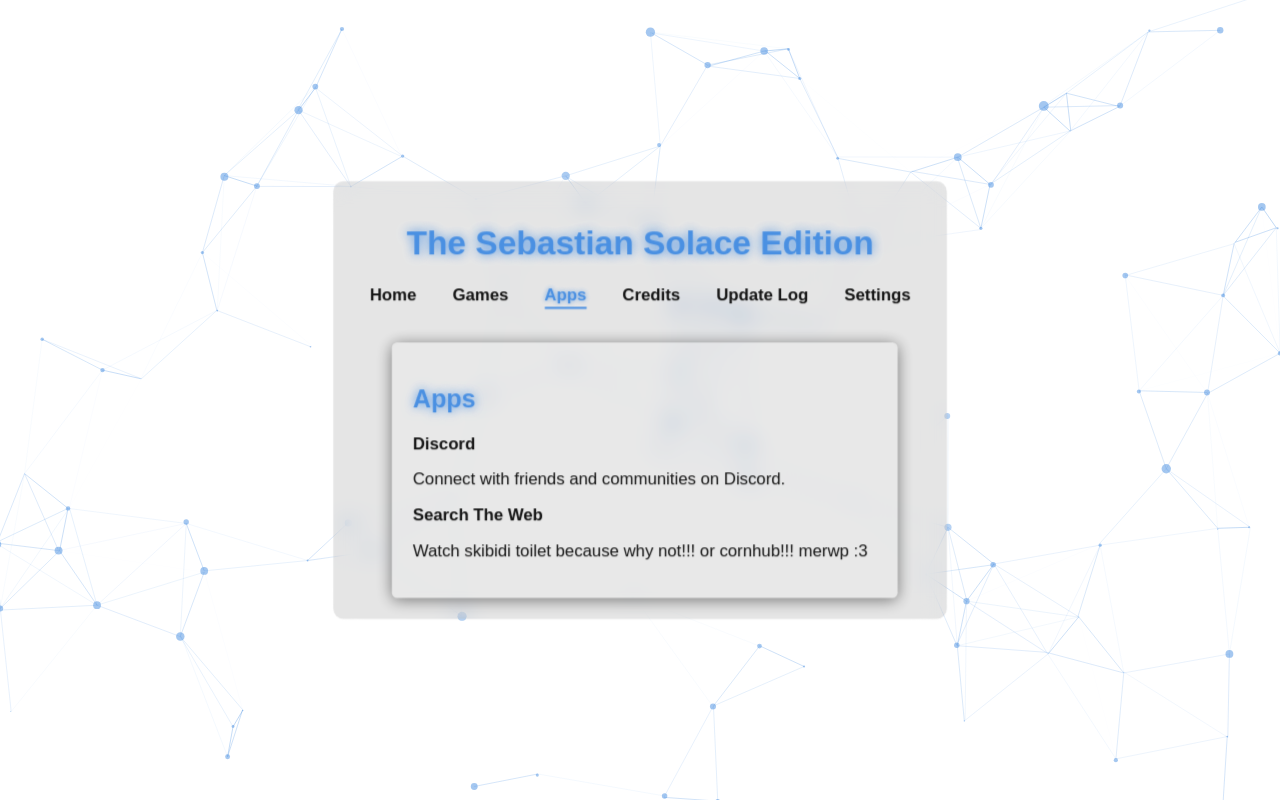
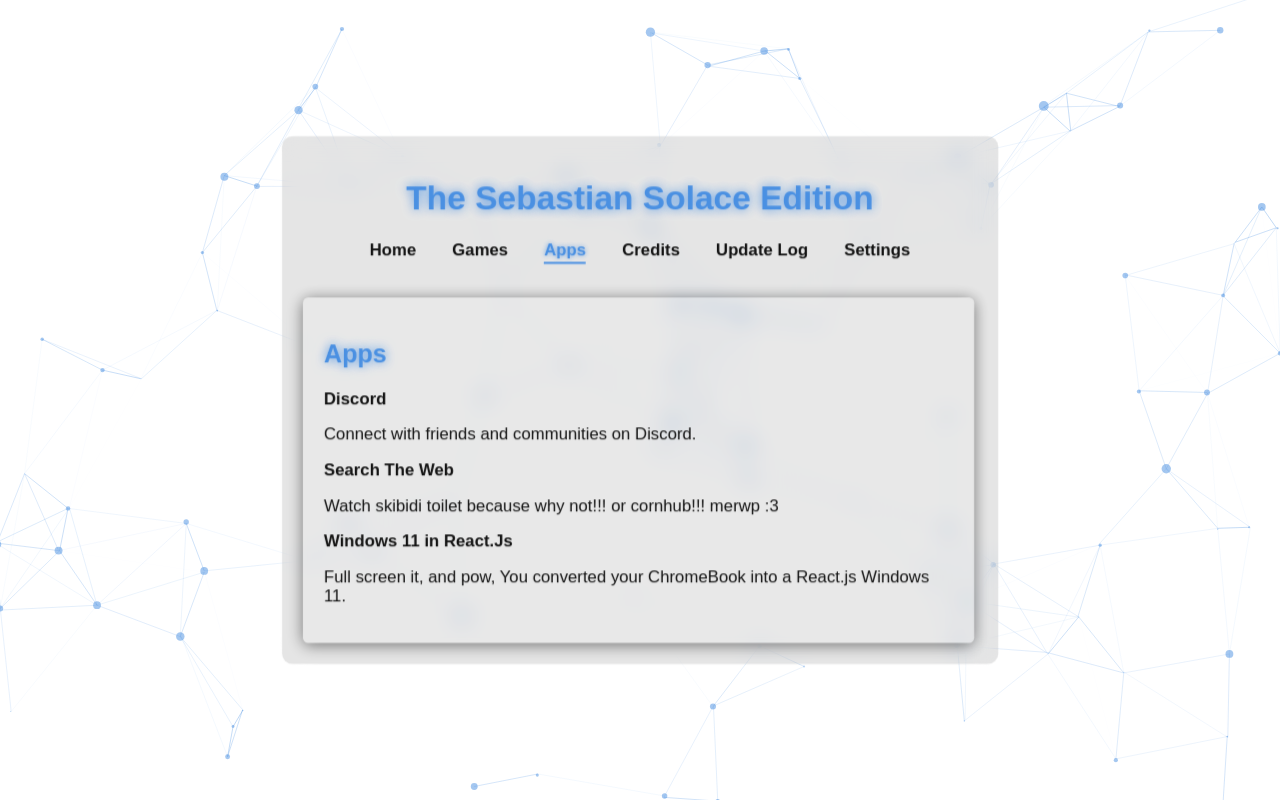
Before and after one commit to TheSebastianSolaceEdition/TheSebastianSolaceEdition.github.io, a plain HTML site: page index.html in a window 1280 px wide. Both pictures are taken after a click on the link "Apps". Drawn offline with nearby package versions, Linux system fonts and the light colour scheme.

Commit message:
Update index.html

```diff
--- a/index.html
+++ b/index.html
@@ -254,6 +254,8 @@ button:active {
                     <p>Connect with friends and communities on Discord.</p>
                     <a href="/Apps/Search"><strong>Search The Web</strong></a>
                     <p>Watch skibidi toilet because why not!!! or cornhub!!! merwp :3</p>
+                    <a href="/Apps/Win11"><strong>Windows 11 in React.Js</strong></a>
+                    <p>Full screen it, and pow, You converted your ChromeBook into a React.js Windows 11.</p>
                 </div>
             </div>
             <div id="credits" class="tab-content">
```
